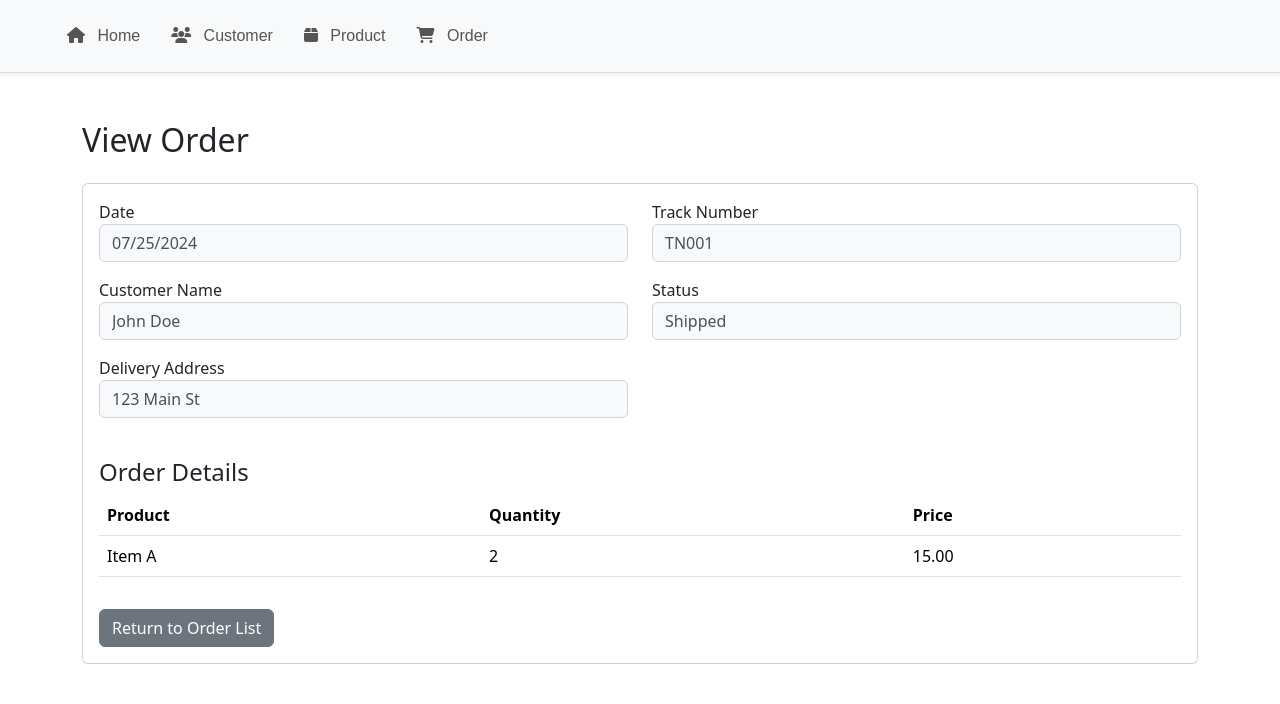
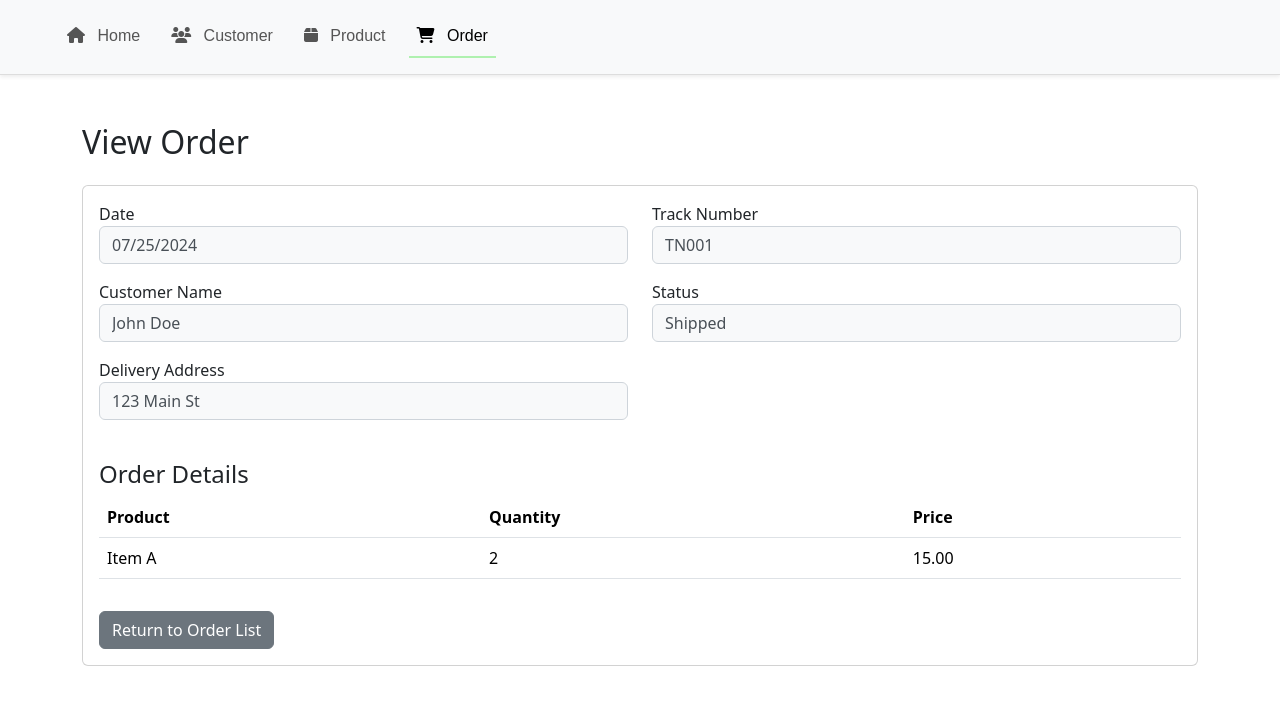
Before and after one commit to shyshasy/commercial-management-app, a Vue app: page /OrderList/view/TN001 in a window 1280 px wide. Shown: the top 704 px of the page. Built offline with nearby package versions, Linux system fonts and the light colour scheme.

Commit message:
fix: keep Order menu active on all order-related pages

```diff
--- a/src/App.vue
+++ b/src/App.vue
@@ -8,22 +8,26 @@
         <div class="collapse navbar-collapse" id="navbarNav">
           <ul class="navbar-nav me-auto">
             <li class="nav-item">
-              <router-link class="nav-link" to="/" active-class="active">
+              <router-link class="nav-link" to="/" exact active-class="active">
                 <i class="fas fa-home"></i> Home
               </router-link>
             </li>
             <li class="nav-item">
-              <router-link class="nav-link" to="/customers" active-class="active">
+              <router-link class="nav-link" to="/customers" exact active-class="active">
                 <i class="fas fa-users"></i> Customer
               </router-link>
             </li>
             <li class="nav-item">
-              <router-link class="nav-link" to="/products" active-class="active">
+              <router-link class="nav-link" to="/products" exact active-class="active">
                 <i class="fas fa-box"></i> Product
               </router-link>
             </li>
             <li class="nav-item">
-              <router-link class="nav-link" to="/OrderList" active-class="active">
+              <router-link
+                class="nav-link"
+                to="/OrderList"
+                :class="{ active: $route.path === '/OrderList' || $route.path.includes('/Order') }"
+              >
                 <i class="fas fa-shopping-cart"></i> Order
               </router-link>
             </li>
--- a/src/components/OrderList.vue
+++ b/src/components/OrderList.vue
@@ -29,6 +29,7 @@
           <td>{{ order.trackNumber }}</td>
           <td>{{ order.status }}</td>
           <td>
+
             <router-link :to="`/OrderList/view/${order.trackNumber}`" class="btn btn-info btn-sm me-2">
   <i class="fas fa-eye"></i>
 </router-link>
--- a/src/components/ViewOrder.vue
+++ b/src/components/ViewOrder.vue
@@ -85,11 +85,11 @@ onMounted(() => {
     position: relative;
 }
 
-/* Style pour les champs en readonly pour éviter la surbrillance */
+
 input[readonly] {
-    background-color: #f8f9fa; /* Couleur de fond similaire à celle des champs */
-    color: #495057; /* Couleur du texte */
-    border: 1px solid #ced4da; /* Bordure */
-    cursor: not-allowed; /* Curseur non interactif */
+    background-color: #f8f9fa;
+    color: #495057;
+    border: 1px solid #ced4da;
+    cursor: not-allowed;
 }
 </style>
```
